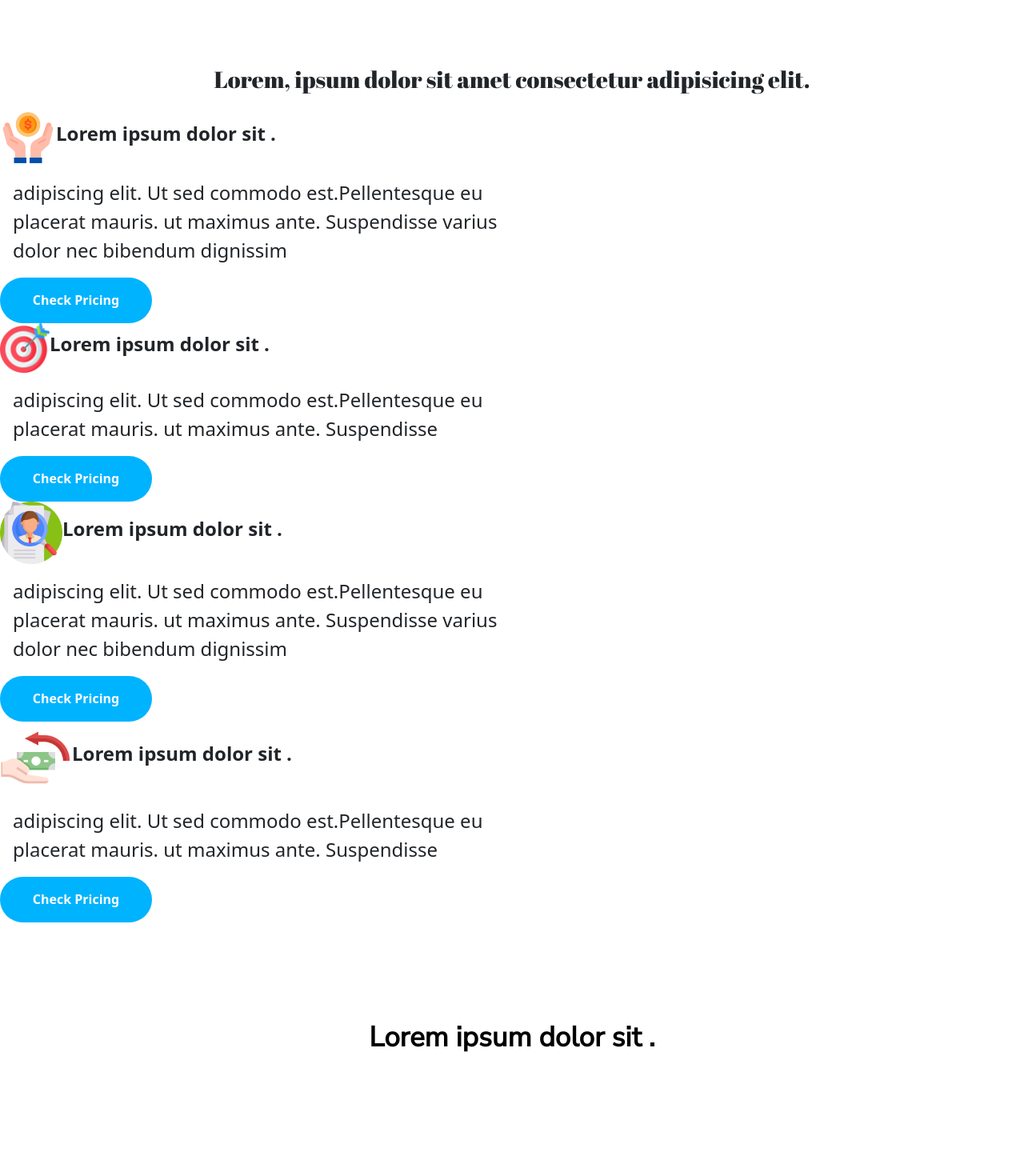
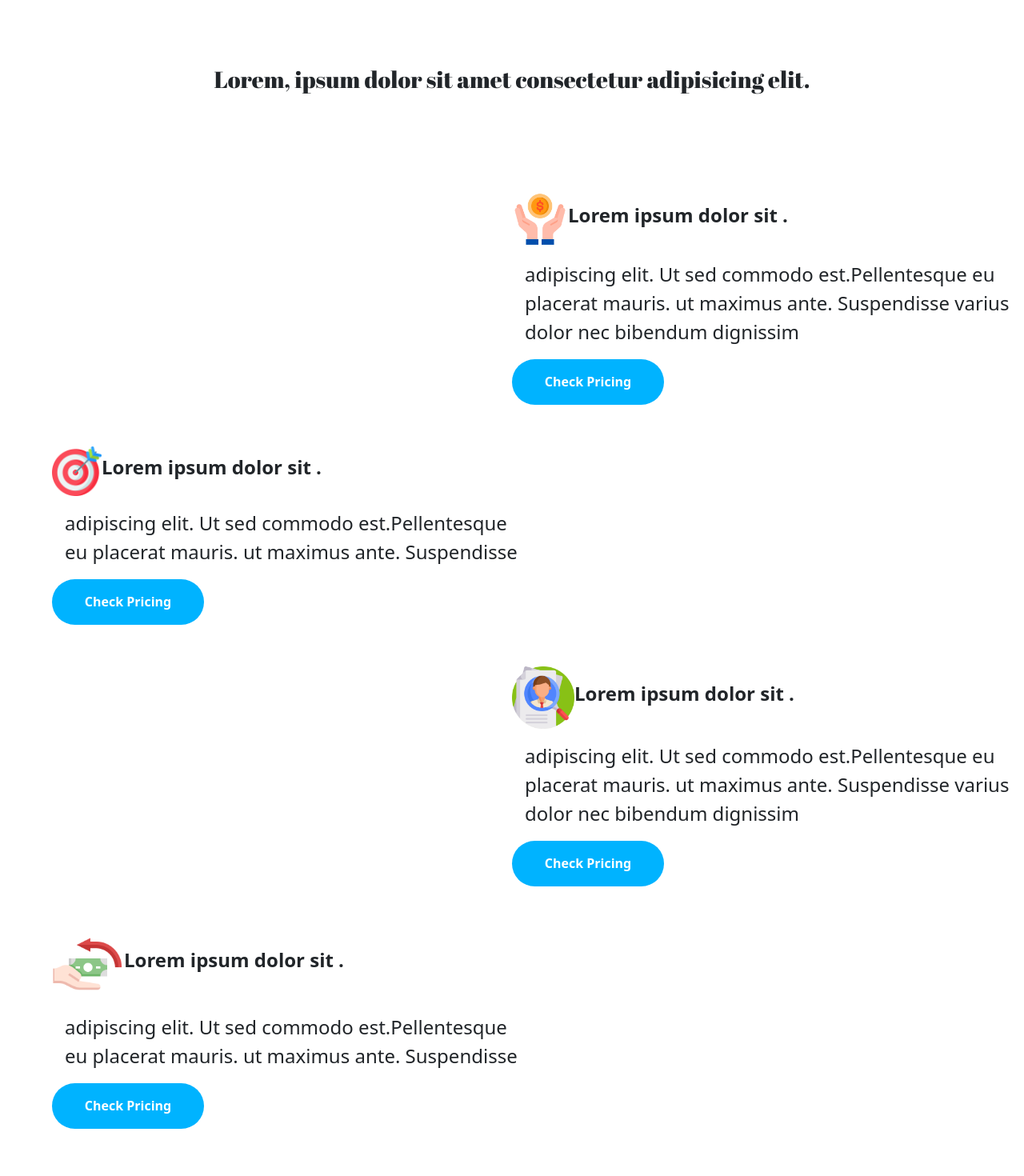
Before and after one commit to jyotirmoy-sinhababu/HTML-test-task, a React (Create React App) app: page / in a window 1280 px wide. Shown: the part 2200-3670 px from the top of the page at 80% size. Before the commit the page ends 3536 px from the top, so only its background shows below. Built offline with nearby package versions, Linux system fonts and the light colour scheme; a web font is replaced by a local one.

Commit message:
product card crearted

```diff
--- a/src/component/nav/Nav.jsx
+++ b/src/component/nav/Nav.jsx
@@ -6,7 +6,7 @@ import navImg from '../../asset/img/navImg.png';
 
 const Nav = () => {
   return (
-    <Navbar className='flex flex-column border border-end-0 border-start-0 border-top-0 bo border-3'>
+    <Navbar className='flex flex-column border border-end-0 border-start-0 border-top-0  border-3'>
       <div className='mt-5'>
         <img src={navImg} alt='Image' />
       </div>
--- a/src/component/product/ProductCard.jsx
+++ b/src/component/product/ProductCard.jsx
@@ -12,6 +12,14 @@ import lens from '../../asset/img/lens.png';
 const ProductCard = () => {
   return (
     <>
+      <div
+        style={{
+          display: 'flex',
+          justifyContent: 'flex-end',
+          paddingTop: '102px',
+        }}
+      >
+        {' '}
         <div className='card border-0 w-50 '>
           <div className='d-flex align-items-center  '>
             <img src={hand} alt='' />
@@ -19,12 +27,23 @@ const ProductCard = () => {
           </div>
           <div className='card-body'>
             <p className='card-text fs-4 fw-light'>
-            adipiscing elit. Ut sed commodo est.Pellentesque eu placerat mauris.
-            ut maximus ante. Suspendisse varius dolor nec bibendum dignissim
+              adipiscing elit. Ut sed commodo est.Pellentesque eu placerat
+              mauris. ut maximus ante. Suspendisse varius dolor nec bibendum
+              dignissim
             </p>
           </div>
           <Btn />
         </div>
+      </div>
+
+      <div
+        style={{
+          display: 'flex',
+          paddingTop: '52px',
+          paddingLeft: '65px',
+        }}
+      >
+        {' '}
         <div className='card border-0 w-50 '>
           <div className='d-flex align-items-center  '>
             <img src={arrow} alt='' />
@@ -32,12 +51,21 @@ const ProductCard = () => {
           </div>
           <div className='card-body'>
             <p className='card-text fs-4 fw-light'>
-            adipiscing elit. Ut sed commodo est.Pellentesque eu placerat mauris.
-            ut maximus ante. Suspendisse
+              adipiscing elit. Ut sed commodo est.Pellentesque eu placerat
+              mauris. ut maximus ante. Suspendisse
             </p>
           </div>
           <Btn />
         </div>
+      </div>
+
+      <div
+        style={{
+          display: 'flex',
+          justifyContent: 'flex-end',
+          paddingTop: '52px',
+        }}
+      >
         <div className='card border-0 w-50 '>
           <div className='d-flex align-items-center  '>
             <img src={lens} alt='' />
@@ -45,12 +73,23 @@ const ProductCard = () => {
           </div>
           <div className='card-body'>
             <p className='card-text fs-4 fw-light'>
-            adipiscing elit. Ut sed commodo est.Pellentesque eu placerat mauris.
-            ut maximus ante. Suspendisse varius dolor nec bibendum dignissim
+              adipiscing elit. Ut sed commodo est.Pellentesque eu placerat
+              mauris. ut maximus ante. Suspendisse varius dolor nec bibendum
+              dignissim
             </p>
           </div>
           <Btn />
         </div>
+      </div>
+
+      <div
+        style={{
+          display: 'flex',
+          paddingLeft: '65px',
+          paddingTop: '52px',
+        }}
+      >
+        {' '}
         <div className='card border-0 w-50 '>
           <div className='d-flex align-items-center  '>
             <img src={direction} alt='' />
@@ -58,11 +97,12 @@ const ProductCard = () => {
           </div>
           <div className='card-body'>
             <p className='card-text fs-4 fw-light'>
-            adipiscing elit. Ut sed commodo est.Pellentesque eu placerat mauris.
-            ut maximus ante. Suspendisse
+              adipiscing elit. Ut sed commodo est.Pellentesque eu placerat
+              mauris. ut maximus ante. Suspendisse
             </p>
           </div>
           <Btn />
+        </div>
       </div>
     </>
   );
```
Lines whose indentation alone changed are shown as unchanged.
